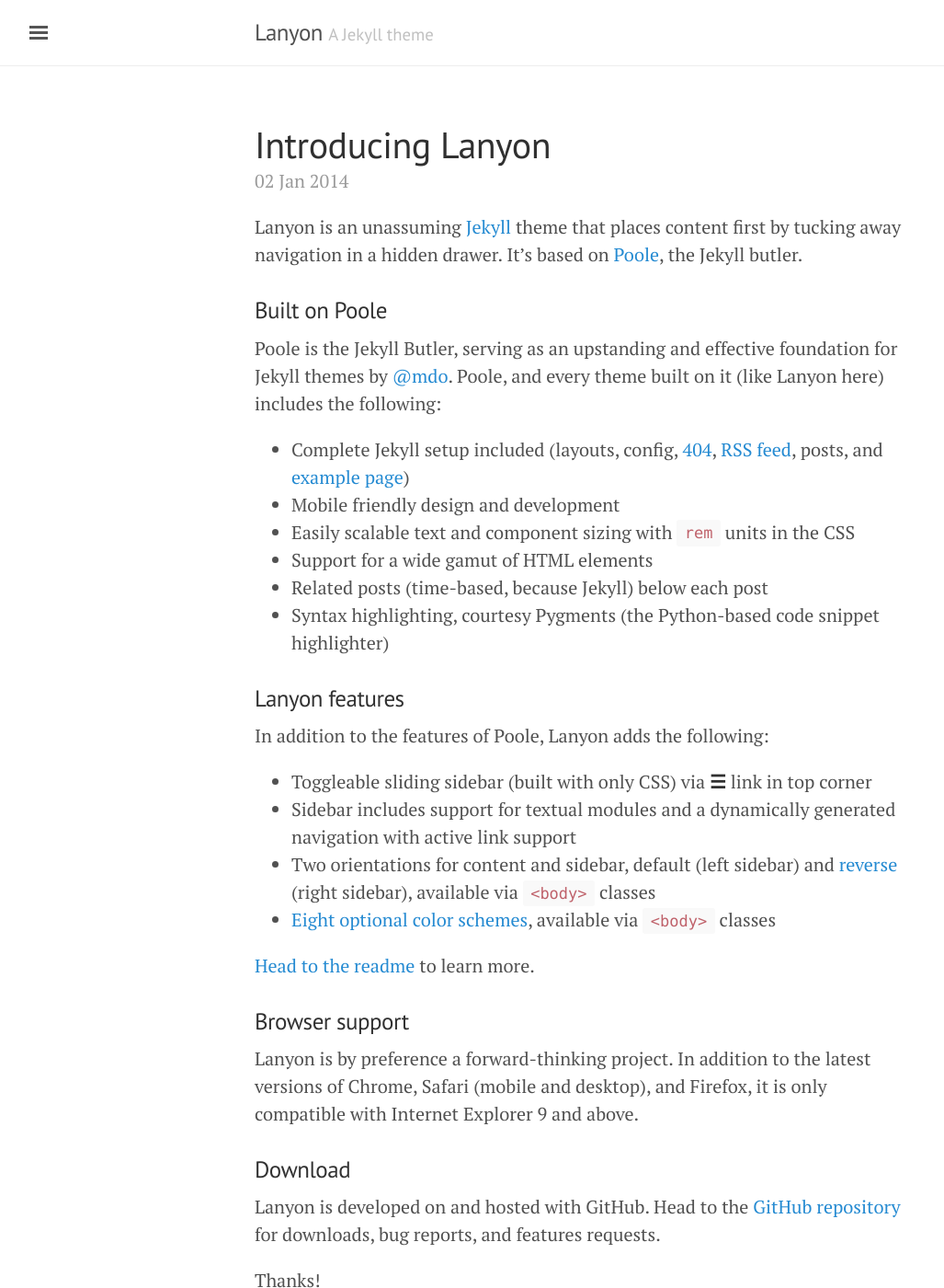
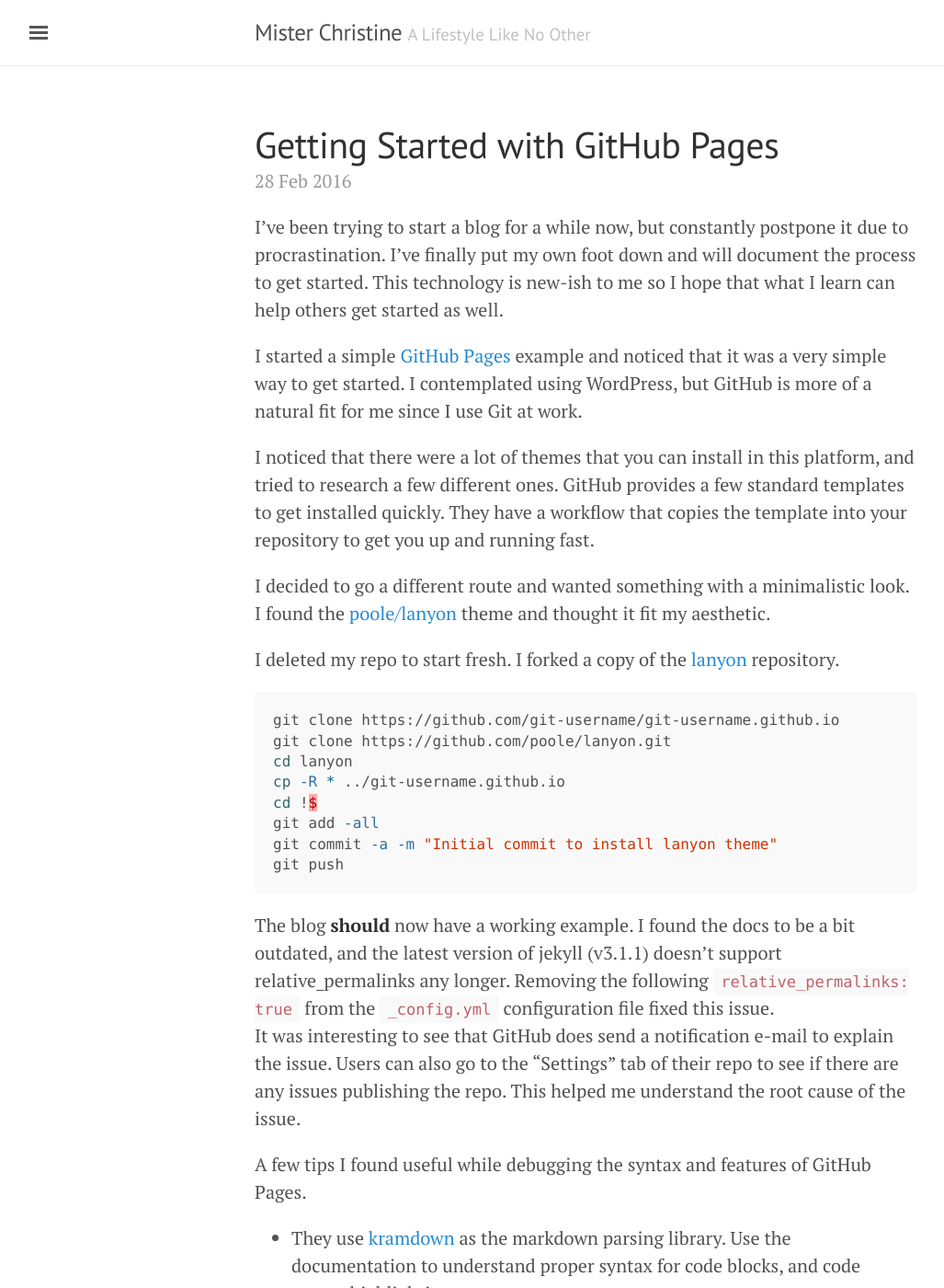
Before and after one commit to mrchristine/mrchristine.github.io, a Jekyll site: the page built from index.html, in a window 1280 px wide and 1400 px high. Shown: the whole window at 92% size, without its empty margins (3-1030 px from the left). Built offline with Jekyll 4.4.1, drawn with Linux system fonts in a browser that asks for light colours; the list of posts is cut into pages by our own code; some of the changed text lies outside the part shown.

Commit message:
Adding config link to GitHub repos

```diff
--- a/_config.yml
+++ b/_config.yml
@@ -4,18 +4,22 @@
 permalink:           pretty
 
 # Setup
-title:               Lanyon
-tagline:             'A Jekyll theme'
-description:         'A reserved <a href="http://jekyllrb.com" target="_blank">Jekyll</a> theme that places the utmost gravity on content with a hidden drawer. Made by <a href="https://twitter.com/mdo" target="_blank">@mdo</a>.'
-url:                 http://lanyon.getpoole.com
+title:               Mister Christine
+tagline:             'A Lifestyle Like No Other'
+description:         'A dumping ground for my thoughts'
+url:                 http://mrchristine.github.io
 baseurl:             ''
+gems:                [jekyll-paginate]
 paginate:            5
 
 # About/contact
 author:
-  name:              Mark Otto
-  url:               https://twitter.com/mdo
-  email:             markdotto@gmail.com
+  name:              Miklos Christine
+  url:               https://twitter.com/Miklos_C
+
+# GitHub
+github:
+  repo:							 http://github.com/mrchristine
 
 # Custom vars
 version:             1.0.0
--- /dev/null
+++ b/_posts/2016-02-27-connecting-to-spark-using-jdbc.md
@@ -0,0 +1,6 @@
+---
+layout: post
+title: Connecting to Apache Spark using JDBC
+---
+
+Placeholder for integration with Spark and JDBC
--- /dev/null
+++ b/_posts/2016-02-28-Getting-Started-GitPages.md
@@ -0,0 +1,43 @@
+---
+layout: post
+title: Getting Started with GitHub Pages
+---
+
+
+I've been trying to start a blog for a while now, but constantly postpone it due to procrastination. I've finally put my own foot down and will document the process to get started. This technology is new-ish to me so I hope that what I learn can help others get started as well.
+
+I started a simple [GitHub Pages](https://pages.github.com/) example and noticed that it was a very simple way to get started. I contemplated using WordPress, but GitHub is more of a natural fit for me since I use Git at work.
+
+I noticed that there were a lot of themes that you can install in this platform, and tried to research a few different ones. GitHub provides a few standard templates to get installed quickly. They have a workflow that copies the template into your repository to get you up and running fast.
+
+I decided to go a different route and wanted something with a minimalistic look. I found the [poole/lanyon](https://github.com/poole/lanyon) theme and thought it fit my aesthetic.
+
+I deleted my repo to start fresh. I forked a copy of the [lanyon](https://github.com/poole/lanyon) repository.
+
+~~~bash
+git clone https://github.com/git-username/git-username.github.io
+git clone https://github.com/poole/lanyon.git
+cd lanyon
+cp -R * ../git-username.github.io
+cd !$
+git add -all
+git commit -a -m "Initial commit to install lanyon theme"
+git push
+~~~
+
+The blog **should** now have a working example.
+I found the docs to be a bit outdated, and the latest version of jekyll (v3.1.1) doesn't support relative_permalinks any longer. Removing the following `relative_permalinks: true` from the `_config.yml` configuration file fixed this issue.
+It was interesting to see that GitHub does send a notification e-mail to explain the issue. Users can also go to the "Settings" tab of their repo to see if there are any issues publishing the repo. This helped me understand the root cause of the issue.
+
+A few tips I found useful while debugging the syntax and features of GitHub Pages.
+
+* They use [kramdown](http://kramdown.gettalong.org/syntax.html) as the markdown parsing library. Use the documentation to understand proper syntax for code blocks, and code syntax highlighting.
+* To start a local server to test and review the posts, you can run the following:
+  * You can change files, and the server will notice the changes and deploy it to the localhost server automatically.
+
+~~~
+	$ jekyll serve
+~~~
+
+* To look for specific text within the repo, you can use `git grep` to find the files with the reference text.
+* Do **_not_** add '/' as the `baseurl:` config parameter in _config.yml. This breaks the theme without any explicit error. I read a users blog post that stated that it was necessary, but it didn't work for me.
--- a/about.md
+++ b/about.md
@@ -3,28 +3,5 @@ layout: page
 title: About
 ---
 
-<p class="message">
-  Hey there! This page is included as an example. Feel free to customize it for your own use upon downloading. Carry on!
-</p>
-
-In the novel, *The Strange Case of Dr. Jeykll and Mr. Hyde*, Mr. Poole is Dr. Jekyll's virtuous and loyal butler. Similarly, Poole is an upstanding and effective butler that helps you build Jekyll themes. It's made by [@mdo](https://twitter.com/mdo).
-
-There are currently two themes built on Poole:
-
-* [Hyde](http://hyde.getpoole.com)
-* [Lanyon](http://lanyon.getpoole.com)
-
-Learn more and contribute on [GitHub](https://github.com/poole).
-
-## Setup
-
-Some fun facts about the setup of this project include:
-
-* Built for [Jekyll](http://jekyllrb.com)
-* Developed on GitHub and hosted for free on [GitHub Pages](https://pages.github.com)
-* Coded with [Sublime Text 2](http://sublimetext.com), an amazing code editor
-* Designed and developed while listening to music like [Blood Bros Trilogy](https://soundcloud.com/maddecent/sets/blood-bros-series)
-
-Have questions or suggestions? Feel free to [open an issue on GitHub](https://github.com/poole/issues/new) or [ask me on Twitter](https://twitter.com/mdo).
-
-Thanks for reading!
+My name is Miklos Christine and I've been in the tech industry since 2009.
+This blog is intended to document things that I'm working on or are of interest to me.
```
Also changed, not shown: _includes/google_analytic.html (added, +12 -0 lines), 1 other file.
